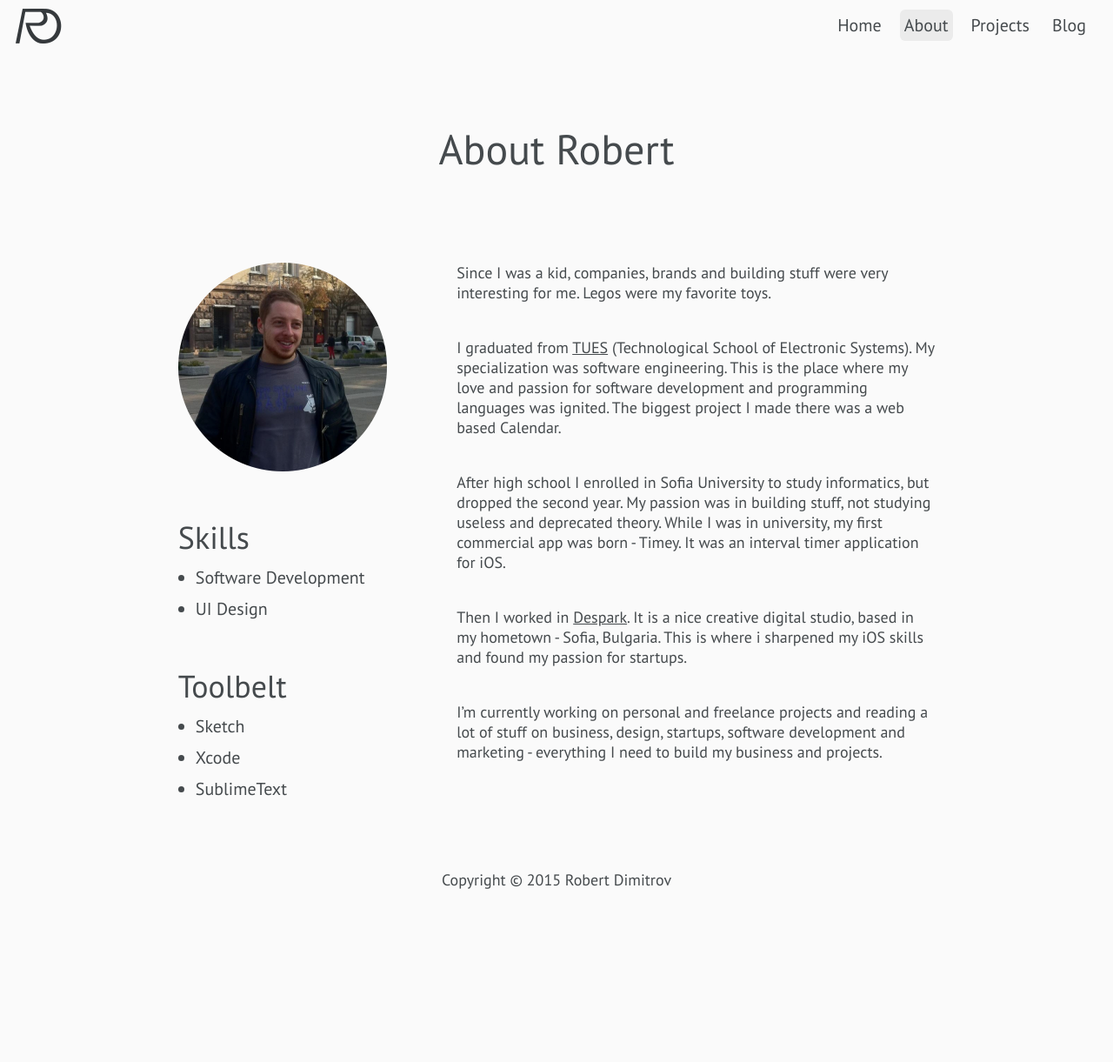
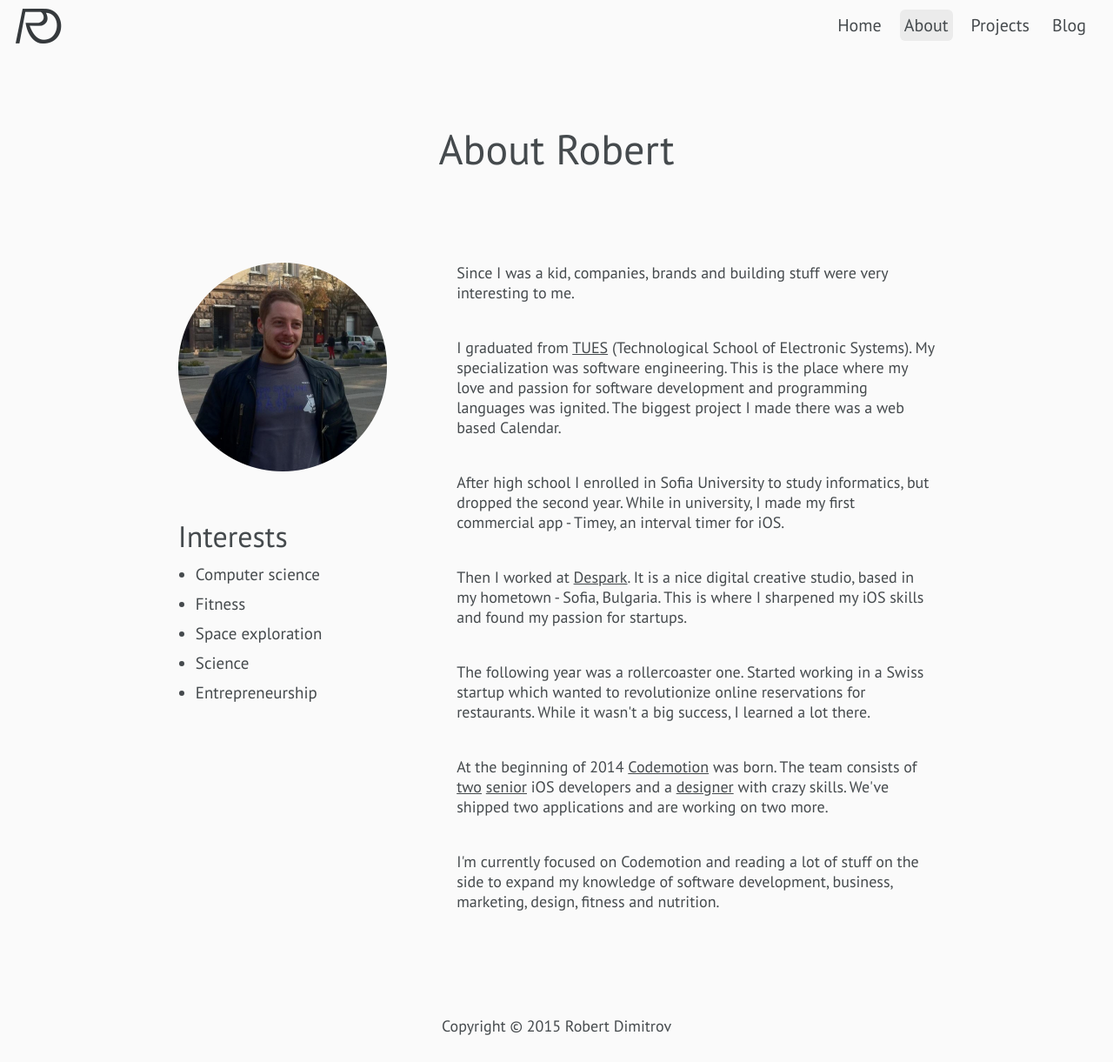
Before and after one commit to robbdimitrov/robbdimitrov.github.io, a Jekyll site: the page built from about/index.html, in a window 1280 px wide and 1221 px high. Shown: the whole window at 87% size. Built offline with Jekyll 4.4.1, drawn with Linux system fonts in a browser that asks for light colours; Markdown is read by kramdown in place of the engine named in the settings.

Commit message:
Update about page.

```diff
--- a/about/index.html
+++ b/about/index.html
@@ -70,8 +70,7 @@
 			<img src="../images/robert_image.png" alt="Robert Dimitrov" id="biography_image" />
 			<div id="biography">
 				<p>
-					Since I was a kid, companies, brands and building stuff were very interesting for me. Legos
-					were my favorite toys.
+					Since I was a kid, companies, brands and building stuff were very interesting to me.
 				</p>
 				<p>
 					I graduated from <a href="http://www.elsys-bg.org">TUES</a> (Technological School of Electronic Systems). My
@@ -80,32 +79,36 @@
 					The biggest project I made there was a web based Calendar.
 				</p>
 				<p>
-					After high school I enrolled in Sofia University to study informatics, but dropped the second year. My passion
-					was in building stuff, not studying useless and deprecated theory. While I was in university, my first
-					commercial app was born - Timey. It was an interval timer application for iOS.
+					After high school I enrolled in Sofia University to study informatics, but dropped the second year.
+					While in university, I made my first commercial app - Timey, an interval timer for iOS.
 				</p>
 				<p>
-					Then I worked in <a href="http://despark.com/">Despark</a>. It is a nice creative digital studio, based in my hometown - Sofia, Bulgaria. This
-					is where i sharpened my iOS skills and found my passion for startups.
+					Then I worked at <a href="http://despark.com/">Despark</a>. It is a nice digital creative studio,
+					based in my hometown - Sofia, Bulgaria. This is where I sharpened my iOS skills and found my passion for startups.
 				</p>
 				<p>
-					I’m currently working on personal and freelance projects and reading a lot of stuff on business, design,
-					startups, software development and marketing - everything I need to build my business and projects.
+					The following year was a rollercoaster one. Started working in a Swiss startup which wanted to
+					revolutionize online reservations for restaurants. While it wasn't a big success, I learned a lot there.
+				</p>
+				<p>
+					At the beginning of 2014 <a href="http://codemotionapps.com/">Codemotion</a> was born. The team consists of
+					<a href="http://yanev.co">two</a> <a href="http://robbdimitrov.com">senior</a> iOS developers and a
+					<a href="https://dribbble.com/uffo">designer</a> with crazy skills. We've shipped two applications
+					and are working on two more.
+				</p>
+				<p>
+					I'm currently focused on Codemotion and reading a lot of stuff on the side to expand my knowledge of software development,
+					business, marketing, design, fitness and nutrition.
 				</p>
 			</div>
 			<div class="infobox">
-					<h3>Skills</h3>
+					<h3>Interests</h3>
 					<ul>
-						<li>Software Development</li>
-						<li>UI Design</li>
-					</ul>
-				</div>
-				<div class="infobox">
-					<h3>Toolbelt</h3>
-					<ul>
-						<li>Sketch</li>
-						<li>Xcode</li>
-						<li>SublimeText</li>
+						<li>Computer science</li>
+						<li>Fitness</li>
+						<li>Space exploration</li>
+						<li>Science</li>
+						<li>Entrepreneurship</li>
 					</ul>
 				</div>
 		</div>
--- a/css/stylesheet.css
+++ b/css/stylesheet.css
@@ -16,7 +16,7 @@ body {
 }
 
 h3 {
-	font-size: 36px;
+	font-size: 34px;
 	margin: 0;
 	font-weight: normal;
 }
@@ -241,7 +241,7 @@ article {
 }
 
 .infobox {
-	font-size: 20px;
+	font-size: 19px;
 	margin-top: 52px;
 }
 
```
